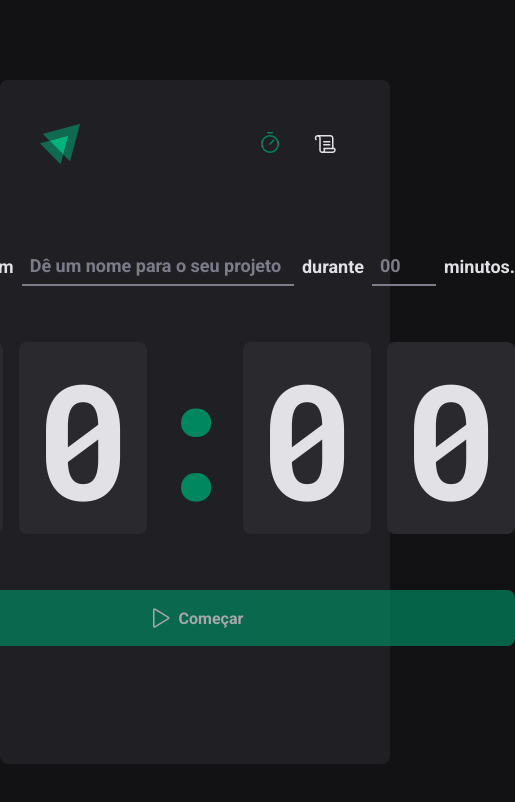
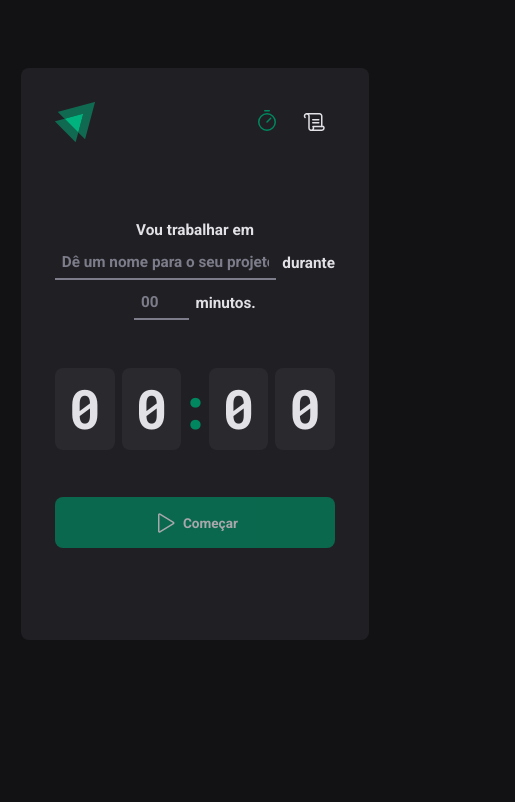
Before and after one commit to Azanniel/ignite-timer, a React (Vite) app: page / in a window 390 px wide. Shown: the top 802 px of the page, 515 px wide, since content can reach past the window. Built offline with nearby package versions, Linux system fonts and the light colour scheme.

Commit message:
💄 add mobile layout for countdown

```diff
--- a/src/layouts/DefaultLayout/index.tsx
+++ b/src/layouts/DefaultLayout/index.tsx
@@ -1,13 +1,15 @@
 import { Outlet } from 'react-router-dom'
 import { Header } from '../../components/Header'
 
-import { LayoutContainer } from './styles'
+import { BoxContainer, LayoutContainer } from './styles'
 
 export default function DefaultLayout() {
   return (
     <LayoutContainer>
-      <Header />
-      <Outlet />
+      <BoxContainer>
+        <Header />
+        <Outlet />
+      </BoxContainer>
     </LayoutContainer>
   )
 }
--- a/src/layouts/DefaultLayout/styles.ts
+++ b/src/layouts/DefaultLayout/styles.ts
@@ -1,9 +1,17 @@
 import styled from 'styled-components'
 
 export const LayoutContainer = styled.div`
+  min-height: calc(100vh - 10rem);
+
+  display: flex;
+  justify-content: center;
+`
+
+export const BoxContainer = styled.div`
+  width: 100%;
   max-width: 74rem;
-  height: calc(100vh - 10rem);
-  margin: 5rem auto;
+
+  margin: 5rem 2rem;
   padding: 2.5rem;
 
   background: ${(props) => props.theme.gray[800]};
@@ -11,4 +19,5 @@ export const LayoutContainer = styled.div`
 
   display: flex;
   flex-direction: column;
+  gap: 1.5rem;
 `
--- a/src/pages/History/styles.ts
+++ b/src/pages/History/styles.ts
@@ -1,6 +1,8 @@
 import styled from 'styled-components'
 
 export const HistoryContainer = styled.main`
+  max-height: calc(100vh - 10rem);
+
   flex: 1;
   padding: 3.5rem;
 
@@ -12,7 +14,9 @@ export const HistoryContainer = styled.main`
     color: ${(props) => props.theme.gray[100]};
   }
 
-  overflow: auto;
+  @media (max-width: 630px) {
+    padding: 1.5rem 0;
+  }
 `
 
 export const HistoryList = styled.div`
--- a/src/pages/Home/components/Countdown/styles.ts
+++ b/src/pages/Home/components/Countdown/styles.ts
@@ -14,6 +14,20 @@ export const CountdownContainer = styled.div`
     padding: 2rem 1rem;
     border-radius: 8px;
   }
+
+  @media (max-width: 630px) {
+    font-size: 6rem;
+    line-height: 4rem;
+
+    gap: 0.5rem;
+  }
+
+  @media (max-width: 448px) {
+    font-size: 4rem;
+    line-height: 2rem;
+
+    gap: 0.5rem;
+  }
 `
 
 export const Separator = styled.div`
@@ -24,4 +38,12 @@ export const Separator = styled.div`
   overflow: hidden;
   display: flex;
   justify-content: center;
+
+  @media (max-width: 630px) {
+    width: 2rem;
+  }
+
+  @media (max-width: 448px) {
+    width: 1rem;
+  }
 `
--- a/src/pages/Home/components/NewCycleForm/index.tsx
+++ b/src/pages/Home/components/NewCycleForm/index.tsx
@@ -21,11 +21,11 @@ export function NewCycleForm() {
       />
 
       <datalist id="task-suggestions">
-        <option value="Projeto 1"></option>
-        <option value="Projeto 2"></option>
-        <option value="Projeto 3"></option>
-        <option value="Projeto 4"></option>
-        <option value="Projeto 5"></option>
+        <option value="Criação de Landing Page"></option>
+        <option value="UI Clone"></option>
+        <option value="Aplicação ReactJS"></option>
+        <option value="Aplicação React Native"></option>
+        <option value="Aplicação NodeJS"></option>
       </datalist>
 
       <label htmlFor="minutesAmount">durante</label>
--- a/src/styles/global.ts
+++ b/src/styles/global.ts
@@ -21,6 +21,11 @@ export const GlobalStyle = createGlobalStyle`
     border: 3px solid ${(props) => props.theme.gray[900]};
   }
 
+  *::-webkit-scrollbar-corner {
+    background: ${(props) => props.theme.gray[900]};
+    border-end-end-radius: 6px;
+  }
+
   :focus {
     outline: 0;
     box-shadow: 0 0 0 2px ${(props) => props.theme.green[500]};
@@ -37,4 +42,10 @@ export const GlobalStyle = createGlobalStyle`
     font-weight: 400;
     font-size: 1rem;
   }
+
+  @media (max-width: 760px) {
+    html {
+      font-size: 85%;
+    }
+  }
 `
```
